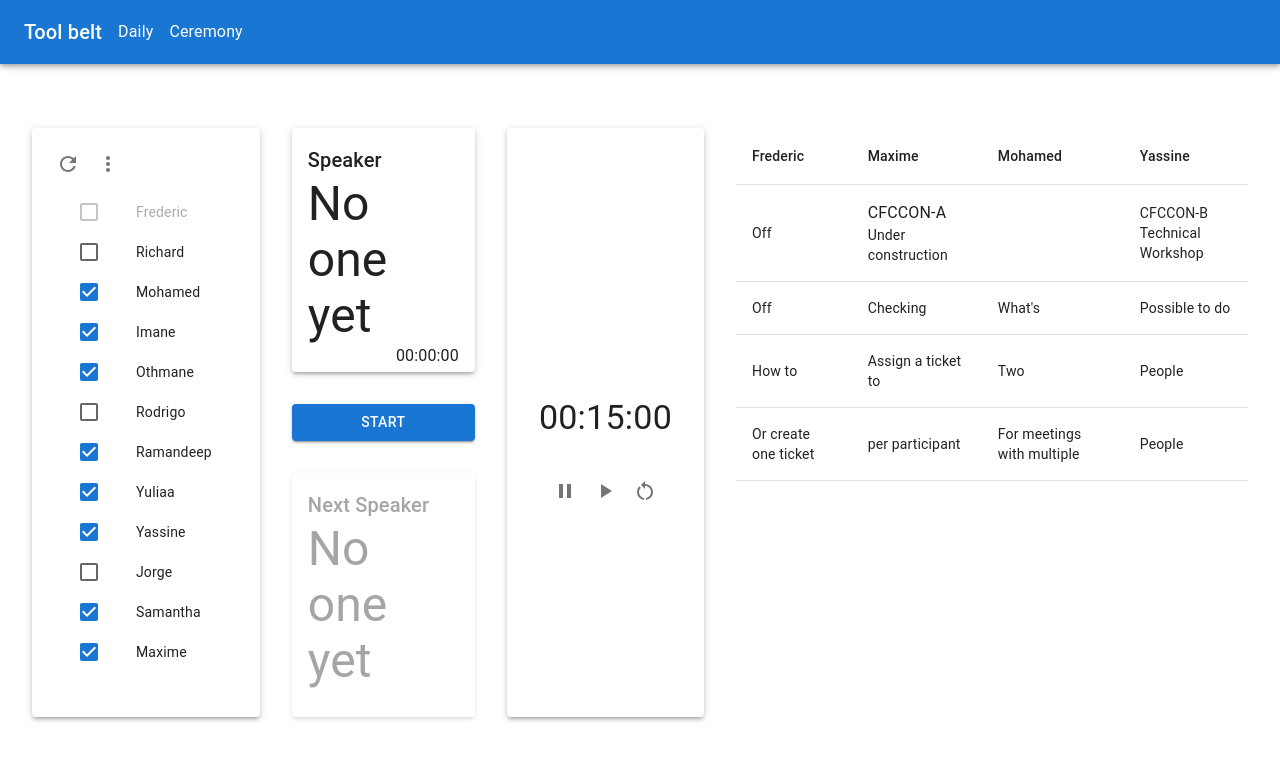
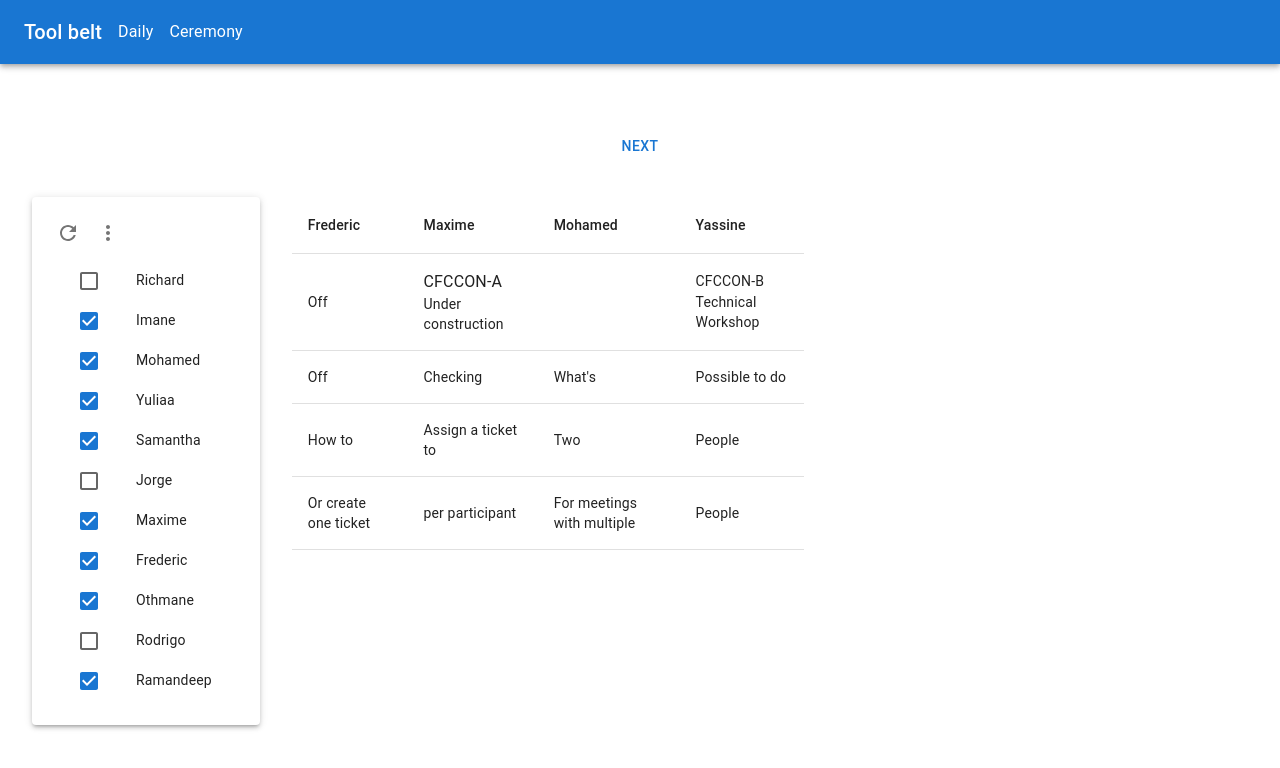
Before and after one commit to frederic-mamath/tool-belt, a React (Create React App) app: page / in a window 1280 px wide. Shown: the top 768 px of the page. Built offline with nearby package versions, Linux system fonts and the light colour scheme.

Commit message:
:tada: Creates project

```diff
--- a/src/App.tsx
+++ b/src/App.tsx
@@ -8,41 +8,35 @@ import {
 } from "@mui/material";
 import { append, without } from "ramda";
 import { DateTime, Duration } from "luxon";
+import { useMachine } from "@xstate/react";
 
 import { useEffect, useState } from "react";
+
 import { shuffle } from "./services/array";
 import CountdownCard from "./components/CountdownCard";
+
+import Truck from "components/Truck";
 import Speakers from "components/Speakers";
-import Truck from "components/Truck";
+
 import { WORKERS, Worker } from "mocks/workers";
-
-const getCheckedWorkers = (workers: Worker[]) => {
-  return workers.filter((worker) => {
-    if (worker.isOff) {
-      return true;
-    }
-
-    if (!worker.isEnabledByDefault) {
-      return true;
-    }
-
-    return false;
-  });
-};
+import {
+  dailyMachine,
+  NEXT_EVENT,
+  ON_GOING_STATE,
+  PICK_PARTICIPANTS_STATE,
+} from "machines/dailyMachine";
 
 const App = () => {
   const [speakersOrdered, setSpeakersOrdered] = useState<Worker[]>(
     shuffle(WORKERS)
   );
   const [currentSpeakerIndex, setCurrentSpeakerIndex] = useState<number>();
-  const [filteredSpeakerIds, setFilteredSpeakerIds] = useState<string[]>(
-    getCheckedWorkers(WORKERS).map((worker) => worker.id)
-  );
   const [speakerTimer, setSpeakerTimer] = useState<{
     start: DateTime;
     now: DateTime;
     tick: null;
   } | null>(null);
+  const [state, send] = useMachine(dailyMachine);
 
   const stopwatch = speakerTimer
     ? Duration.fromObject(
@@ -64,20 +58,10 @@ const App = () => {
     return () => clearInterval(intervalId);
   }, [speakerTimer]);
 
-  const onClickToggleSpeaker = (worker: Worker) => {
-    const currentIndex = filteredSpeakerIds.indexOf(worker.id);
-
-    if (currentIndex === -1) {
-      setFilteredSpeakerIds(append(worker.id, filteredSpeakerIds));
-      return;
-    }
-
-    setFilteredSpeakerIds(without([worker.id], filteredSpeakerIds));
-  };
-
-  const filteredSpeakers = speakersOrdered.filter(
-    (worker) => !filteredSpeakerIds.includes(worker.id)
-  );
+  // const filteredSpeakers = speakersOrdered.filter(
+  //   (worker) => !filteredSpeakerIds.includes(worker.id)
+  // );
+  const filteredSpeakers: Worker[] = [];
 
   const currentSpeaker =
     currentSpeakerIndex !== undefined
@@ -110,26 +94,27 @@ const App = () => {
         }}
         justifyContent="center"
       >
+        <Button
+          onClick={() => {
+            send(NEXT_EVENT);
+          }}
+        >
+          Next
+        </Button>
         <Stack direction="row" gap={4}>
-          <Speakers
-            orderedSpeakers={speakersOrdered}
-            excludedSpeakerIds={filteredSpeakerIds}
-            onClickCheckbox={onClickToggleSpeaker}
-            onClickShuffle={() => {
-              setSpeakersOrdered(shuffle(WORKERS));
-              setCurrentSpeakerIndex(undefined);
-            }}
-            onClickCheckAll={() => {
-              setCurrentSpeakerIndex(undefined);
-              setFilteredSpeakerIds([]);
-            }}
-          />
+          {state.matches(PICK_PARTICIPANTS_STATE) && <Speakers />}
+          {state.matches(ON_GOING_STATE) && (
+            <>
               <Stack gap={4} flex={1}>
                 <Card sx={{ flex: 1, p: 2 }} elevation={3}>
                   <Stack sx={{ height: "100%" }}>
                     <Typography variant="h6">Speaker</Typography>
                     <Typography variant="h3">{currentSpeaker}</Typography>
-                <Stack flex={1} justifyContent="flex-end" alignItems="flex-end">
+                    <Stack
+                      flex={1}
+                      justifyContent="flex-end"
+                      alignItems="flex-end"
+                    >
                       <Typography variant="body1">{stopwatch}</Typography>
                     </Stack>
                   </Stack>
@@ -168,6 +153,9 @@ const App = () => {
                 </Card>
               </Stack>
               <CountdownCard />
+            </>
+          )}
+
           <Truck />
         </Stack>
       </Stack>
--- /dev/null
+++ b/src/components/PickParticipants/index.ts
@@ -0,0 +1 @@
+export { default } from "./PickParticipants";
--- /dev/null
+++ b/src/components/Speakers/Speakers.service.ts
@@ -0,0 +1,15 @@
+import { Worker } from "mocks/workers";
+
+export const getCheckedWorkers = (workers: Worker[]) => {
+  return workers.filter((worker) => {
+    if (worker.isOff) {
+      return true;
+    }
+
+    if (!worker.isEnabledByDefault) {
+      return true;
+    }
+
+    return false;
+  });
+};
--- a/src/components/Speakers/Speakers.tsx
+++ b/src/components/Speakers/Speakers.tsx
@@ -16,24 +16,23 @@ import MoreVertIcon from "@mui/icons-material/MoreVert";
 import RefreshIcon from "@mui/icons-material/Refresh";
 import { MouseEventHandler, useState } from "react";
 
-import { Worker } from "mocks/workers";
+import { Worker, WORKERS } from "mocks/workers";
+import { useMachine } from "@xstate/react";
+import { dailyMachine } from "machines/dailyMachine";
+import { shuffle } from "services/array";
+import { getCheckedWorkers } from "./Speakers.service";
+import { append, without } from "ramda";
 
-interface Props {
-  orderedSpeakers: Worker[];
-  excludedSpeakerIds: string[];
-  onClickCheckbox: (worker: Worker) => void;
-  onClickShuffle: VoidFunction;
-  onClickCheckAll: VoidFunction;
-}
+interface Props {}
 
 const Speakers = (props: Props) => {
-  const {
-    orderedSpeakers,
-    excludedSpeakerIds,
-    onClickCheckbox,
-    onClickShuffle,
-    onClickCheckAll,
-  } = props;
+  const [speakersOrdered, setSpeakersOrdered] = useState<Worker[]>(
+    shuffle(WORKERS)
+  );
+  const [filteredSpeakerIds, setFilteredSpeakerIds] = useState<string[]>(
+    getCheckedWorkers(WORKERS).map((worker) => worker.id)
+  );
+  const [state] = useMachine(dailyMachine);
 
   const [menuAnchor, setMenuAnchor] = useState<HTMLButtonElement | null>(null);
 
@@ -45,11 +44,26 @@ const Speakers = (props: Props) => {
     setMenuAnchor(null);
   };
 
+  const onClickToggleSpeaker = (worker: Worker) => {
+    const currentIndex = filteredSpeakerIds.indexOf(worker.id);
+
+    if (currentIndex === -1) {
+      setFilteredSpeakerIds(append(worker.id, filteredSpeakerIds));
+      return;
+    }
+
+    setFilteredSpeakerIds(without([worker.id], filteredSpeakerIds));
+  };
+
+  const onShuffleSpeakers = () => {
+    setSpeakersOrdered(shuffle(WORKERS));
+  };
+
   return (
     <Card sx={{ maxWidth: 248, p: 2 }} elevation={3}>
       <Stack direction="row">
         <Tooltip title="Shuffle speakers">
-          <IconButton onClick={onClickShuffle}>
+          <IconButton onClick={onShuffleSpeakers}>
             <RefreshIcon />
           </IconButton>
         </Tooltip>
@@ -60,23 +74,29 @@ const Speakers = (props: Props) => {
         </Tooltip>
       </Stack>
       <Menu anchorEl={menuAnchor} open={!!menuAnchor} onClose={onCloseMenu}>
-        <MenuItem onClick={onClickShuffle}>Shuffle</MenuItem>
-        <MenuItem onClick={onClickCheckAll}>Check all</MenuItem>
+        <MenuItem onClick={onShuffleSpeakers}>Shuffle</MenuItem>
+        <MenuItem
+          onClick={() => {
+            setFilteredSpeakerIds([]);
+          }}
+        >
+          Check all
+        </MenuItem>
         <MenuItem disabled>Uncheck all</MenuItem>
         <MenuItem disabled>Check by role</MenuItem>
       </Menu>
       <List>
-        {orderedSpeakers.map((worker) => (
+        {speakersOrdered.map((worker) => (
           <ListItem key={worker.id} sx={{ height: 40 }}>
             <ListItemButton
               disabled={worker.isOff}
-              onClick={() => onClickCheckbox(worker)}
+              onClick={() => onClickToggleSpeaker(worker)}
               dense
             >
               <ListItemIcon>
                 <Checkbox
                   edge="start"
-                  checked={!excludedSpeakerIds.includes(worker.id)}
+                  checked={!filteredSpeakerIds.includes(worker.id)}
                   tabIndex={-1}
                   disableRipple
                   inputProps={{ "aria-labelledby": worker.id }}
--- /dev/null
+++ b/src/generated/dto.ts
@@ -0,0 +1,6 @@
+export interface ClearstreamUserOutboundDto {
+  clearstreamId: string;
+  email: string;
+  firstName: string;
+  lastName?: string;
+}
--- /dev/null
+++ b/src/hooks/timer.ts
@@ -0,0 +1,3 @@
+export const useTimer = () => {
+
+}
--- /dev/null
+++ b/src/machines/dailyMachine.ts
@@ -0,0 +1,51 @@
+import { createMachine } from "xstate";
+
+import { WORKERS, Worker } from "mocks/workers";
+
+export const PICK_PARTICIPANTS_STATE = "PICK_PARTICIPANTS";
+export const ON_GOING_STATE = "ON_GOING";
+export const QUESTION_STATE = "QUESTION";
+export const END_STATE = "END";
+
+export const NEXT_EVENT = "NEXT";
+export const QUESTION_EVENT = "QUESTION";
+export const RESUME_EVENT = "RESUME";
+
+export const dailyMachine = createMachine({
+  id: "daily",
+  initial: PICK_PARTICIPANTS_STATE,
+  context: {
+    users: WORKERS,
+    orderedSpeakers: [],
+    validatedSpeakers: [],
+    currentSpeakerId: null,
+    nextSpeakerId: null,
+  } as {
+    users: Worker[];
+    orderedSpeakers: Worker[];
+    validatedSpeakers: Worker[];
+    currentSpeakerId: string | null;
+    nextSpeakerId: string | null;
+  },
+  states: {
+    [PICK_PARTICIPANTS_STATE]: {
+      on: {
+        [NEXT_EVENT]: { target: ON_GOING_STATE },
+      },
+    },
+    [ON_GOING_STATE]: {
+      on: {
+        [QUESTION_EVENT]: { target: QUESTION_STATE },
+      },
+    },
+    [QUESTION_STATE]: {
+      on: {
+        [RESUME_EVENT]: { target: ON_GOING_STATE },
+        [NEXT_EVENT]: { target: END_STATE },
+      },
+    },
+    [END_STATE]: {
+      type: "final",
+    },
+  },
+});
--- a/src/mocks/workers.ts
+++ b/src/mocks/workers.ts
@@ -16,7 +16,6 @@ export const WORKERS: Worker[] = [
     displayName: "Frederic",
     isEnabledByDefault: true,
     teams: [],
-    isOff: true,
   },
   { id: uuidv4(), displayName: "Jorge", isEnabledByDefault: false, teams: [] },
   { id: uuidv4(), displayName: "Maxime", isEnabledByDefault: true, teams: [] },
@@ -40,7 +39,7 @@ export const WORKERS: Worker[] = [
     isEnabledByDefault: true,
     teams: [],
   },
-  { id: uuidv4(), displayName: "Yassine", isEnabledByDefault: true, teams: [] },
+  // { id: uuidv4(), displayName: "Yassine", isEnabledByDefault: true, teams: [] },
   { id: uuidv4(), displayName: "Yuliaa", isEnabledByDefault: true, teams: [] },
   { id: uuidv4(), displayName: "Imane", isEnabledByDefault: true, teams: [] },
   {
```
Also changed, not shown: package.json (+6 -2 lines), src/components/PickParticipants/PickParticipants.tsx (added, +23 -0 lines), .eslintrc.json (added), 2 other files (tests, documents, lock files or other folders). Lines whose indentation alone changed are shown as unchanged.
